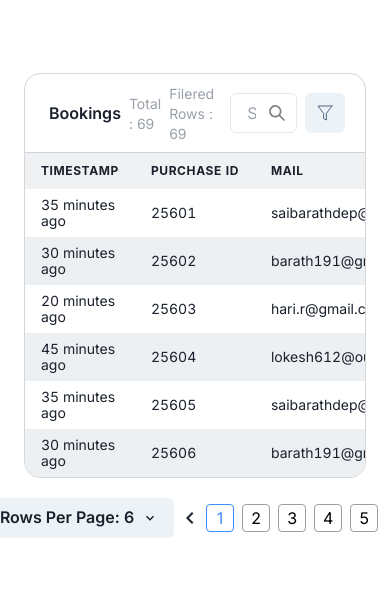
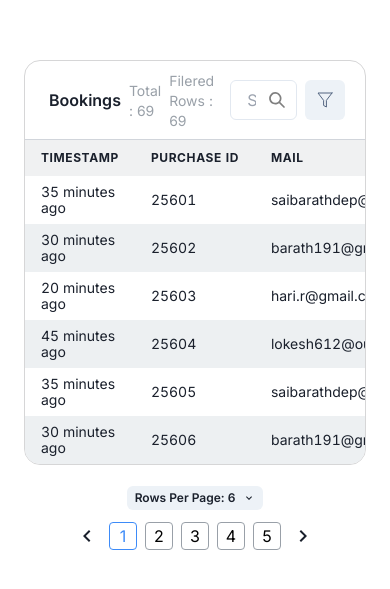
Before and after one commit to SaiBarathR/Reusable-Table, a Next.js app: page / in a window 390 px wide. Shown: the part 141-730 px from the top of the page. Built offline with nearby package versions, Linux system fonts and the light colour scheme.

Commit message:
Add media queries for responsive design in Pagination component

```diff
--- a/src/app/Components/Table/Pagination.tsx
+++ b/src/app/Components/Table/Pagination.tsx
@@ -1,7 +1,7 @@
 'use client'
 
 import { ChevronDownIcon } from "@chakra-ui/icons";
-import { Button, Menu, MenuButton, MenuItem, MenuList } from "@chakra-ui/react";
+import { Button, Menu, MenuButton, MenuItem, MenuList, useMediaQuery } from "@chakra-ui/react";
 import { useEffect, useState, useMemo } from "react"
 
 type paginationProps = {
@@ -24,6 +24,8 @@ export default function Paginations({ rows, setCurrentRow, defaultRowsPerPage, d
     const totalPages = useMemo(() => Math.ceil(rows.length / rowsPerPage), [rows, rowsPerPage])
     //length of pagination number between next and previous buttons
     const [maxItemsBetweenArrows, setMaxItemsBetweenArrows] = useState(0);
+    const [isLargerThan1200] = useMediaQuery('(min-width: 1200)')
+    const [isLargerThan650] = useMediaQuery('(min-width: 650')
 
     useEffect(() => {
         setCurrentRow(rows.slice(0, rowsPerPage))
@@ -56,19 +58,22 @@ export default function Paginations({ rows, setCurrentRow, defaultRowsPerPage, d
         }
     }
 
-    return <div className="w-full items-center flex gap-1 justify-center">
+    return <div className="w-full items-center flex flex-col md:flex-row gap-3 md:gap-1  justify-center">
         <div>
             <Menu>
-                <MenuButton as={Button} className="bg-slate-200" rightIcon={<ChevronDownIcon />}>
+                <MenuButton size={
+                    isLargerThan1200 ? "md" : isLargerThan650 ? "sm" : "xs"
+                } as={Button} className="bg-slate-200" rightIcon={<ChevronDownIcon />}>
                     Rows Per Page: {rowsPerPage}
                 </MenuButton>
-                <MenuList className="p-3">
+                <MenuList className="p-1 md:p-3">
                     {[...Array(5).keys()].map((item, index) => <MenuItem onClick={() => setRowsPerPage((item + 1) * defaultRowsPerPage)} className="hover:bg-slate-100 w-full flex items-center justify-center rounded-lg" key={item}>{(item + 1) * defaultRowsPerPage}</MenuItem>)}
                 </MenuList>
             </Menu>
         </div>
+        <div className="flex gap-2">
         <Arrows className="w-7 h-7 flex rounded cursor-pointer rotate-90 items-center justify-center hover:bg-sky-400" onClick={() => { currentPage === 0 ? null : handleClickPaginationArrows("left") }} />
-        <div className="flex gap-2  ">
+        <div className="flex gap-2 ">
             {/* creates array of numbers based on totalPages */}
             {[...Array(totalPages).keys()].map((number, i) => {
                 return (maxItemsBetweenArrows === 0 ?
@@ -80,5 +85,6 @@ export default function Paginations({ rows, setCurrentRow, defaultRowsPerPage, d
             }
         </div>
         <Arrows className="w-7 h-7 rounded cursor-pointer flex items-center justify-center rotate-[270deg] hover:bg-sky-400" onClick={() => { handleClickPaginationArrows('right') }} />
+        </div>
     </div >
 }
```
